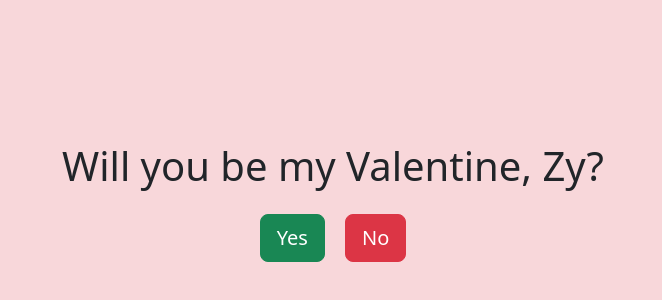
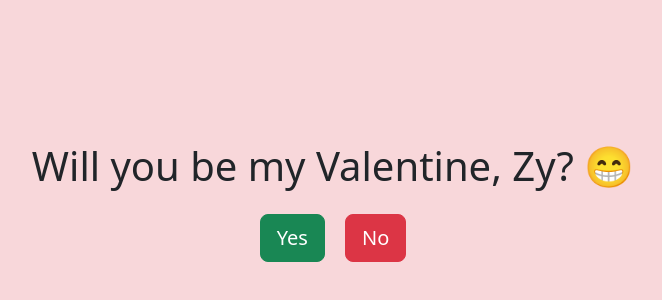
Before and after one commit to metheisen/metheisen.github.io, a plain HTML site: page index.html in a window 1280 px wide. Shown: the part 198-498 px from the top of the page, without its empty margins (307-969 px from the left). Drawn offline with nearby package versions, Linux system fonts and the light colour scheme.

Commit message:
index.html

```diff
--- a/index.html
+++ b/index.html
@@ -19,7 +19,7 @@
 </head>
 <body>
     <div class="text-center">
-        <h1 class="mb-4">Will you be my Valentine, Zy?</h1>
+        <h1 class="mb-4">Will you be my Valentine, Zy? 😁</h1>
         <button id="yes-btn" class="btn btn-success btn-lg mx-2">Yes</button>
         <button id="no-btn" class="btn btn-danger btn-lg mx-2">No</button>
         <div id="message" class="mt-4">
```
